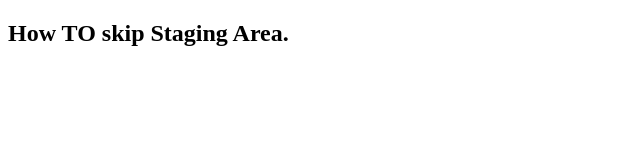
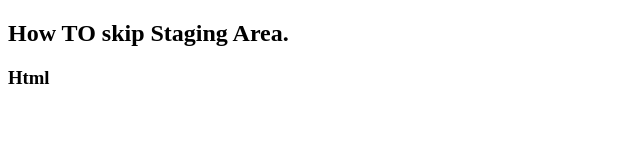
Before and after one commit to HammadMalick12/Skip-Staging-Area, a plain HTML site: page index.html in a window 1280 px wide. Shown: the full height of the page, 0-640 px from the left. Drawn offline with Linux system fonts and the light colour scheme.

Commit message:
Skip STaging Area

```diff
--- a/index.html
+++ b/index.html
@@ -7,5 +7,6 @@
 </head>
 <body>
     <h2>How TO skip Staging Area.</h2>
+    <h3>Html </h3>
 </body>
 </html>
```
